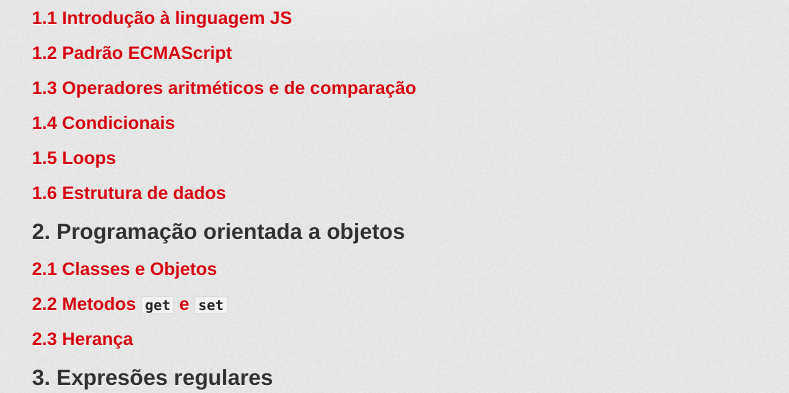
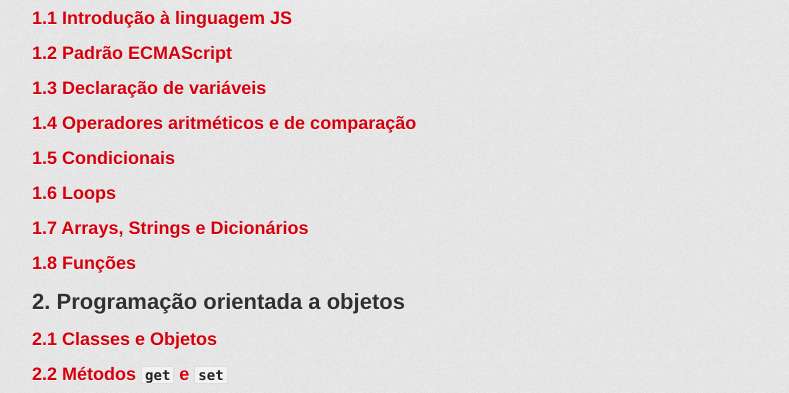
Before and after one commit to WillianWithi/minicursoJS, a plain HTML site: page index.html in a window 1280 px wide. Shown: the part 531-924 px from the top of the page, without its empty margins (298-1087 px from the left). Drawn offline with Linux system fonts and the light colour scheme; a web font is replaced by a local one.

Commit message:
Adicionado mais temas para o minicurso

```diff
--- a/index.html
+++ b/index.html
@@ -46,16 +46,22 @@
 <a id="12-padrão-ecmascript" class="anchor" href="#12-padr%C3%A3o-ecmascript" aria-hidden="true"><span aria-hidden="true" class="octicon octicon-link"></span></a>1.2 Padrão ECMAScript</h3>
 
 <h3>
-<a id="13-operadores-aritméticos-e-de-comparação" class="anchor" href="#13-operadores-aritm%C3%A9ticos-e-de-compara%C3%A7%C3%A3o" aria-hidden="true"><span aria-hidden="true" class="octicon octicon-link"></span></a>1.3 Operadores aritméticos e de comparação</h3>
+<a id="13-operadores-aritméticos-e-de-comparação" class="anchor" href="#13-operadores-aritm%C3%A9ticos-e-de-compara%C3%A7%C3%A3o" aria-hidden="true"><span aria-hidden="true" class="octicon octicon-link"></span></a>1.3 Declaração de variáveis</h3>
 
 <h3>
-<a id="14-condicionais" class="anchor" href="#14-condicionais" aria-hidden="true"><span aria-hidden="true" class="octicon octicon-link"></span></a>1.4 Condicionais</h3>
+<a id="13-operadores-aritméticos-e-de-comparação" class="anchor" href="#13-operadores-aritm%C3%A9ticos-e-de-compara%C3%A7%C3%A3o" aria-hidden="true"><span aria-hidden="true" class="octicon octicon-link"></span></a>1.4 Operadores aritméticos e de comparação</h3>
 
 <h3>
-<a id="15-loops" class="anchor" href="#15-loops" aria-hidden="true"><span aria-hidden="true" class="octicon octicon-link"></span></a>1.5 Loops</h3>
+<a id="14-condicionais" class="anchor" href="#14-condicionais" aria-hidden="true"><span aria-hidden="true" class="octicon octicon-link"></span></a>1.5 Condicionais</h3>
 
 <h3>
-<a id="16-estrutura-de-dados" class="anchor" href="#16-estrutura-de-dados" aria-hidden="true"><span aria-hidden="true" class="octicon octicon-link"></span></a>1.6 Estrutura de dados</h3>
+<a id="15-loops" class="anchor" href="#15-loops" aria-hidden="true"><span aria-hidden="true" class="octicon octicon-link"></span></a>1.6 Loops</h3>
+
+<h3>
+<a id="16-estrutura-de-dados" class="anchor" href="#16-estrutura-de-dados" aria-hidden="true"><span aria-hidden="true" class="octicon octicon-link"></span></a>1.7 Arrays, Strings e Dicionários</h3>
+
+<h3>
+<a id="16-estrutura-de-dados" class="anchor" href="#16-estrutura-de-dados" aria-hidden="true"><span aria-hidden="true" class="octicon octicon-link"></span></a>1.8 Funções</h3>
 
 <h2>
 <a id="2-programação-orientada-a-objetos" class="anchor" href="#2-programa%C3%A7%C3%A3o-orientada-a-objetos" aria-hidden="true"><span aria-hidden="true" class="octicon octicon-link"></span></a>2. Programação orientada a objetos</h2>
@@ -64,7 +70,7 @@
 <a id="21-classes-e-objetos" class="anchor" href="#21-classes-e-objetos" aria-hidden="true"><span aria-hidden="true" class="octicon octicon-link"></span></a>2.1 Classes e Objetos</h3>
 
 <h3>
-<a id="22-metodos-get-e-set" class="anchor" href="#22-metodos-get-e-set" aria-hidden="true"><span aria-hidden="true" class="octicon octicon-link"></span></a>2.2 Metodos <code>get</code> e <code>set</code>
+<a id="22-metodos-get-e-set" class="anchor" href="#22-metodos-get-e-set" aria-hidden="true"><span aria-hidden="true" class="octicon octicon-link"></span></a>2.2 Métodos <code>get</code> e <code>set</code>
 </h3>
 
 <h3>
@@ -77,7 +83,7 @@
 <a id="4-programação-funcional" class="anchor" href="#4-programa%C3%A7%C3%A3o-funcional" aria-hidden="true"><span aria-hidden="true" class="octicon octicon-link"></span></a>4. Programação funcional</h2>
 
 <h3>
-<a id="41-lamdas" class="anchor" href="#41-lamdas" aria-hidden="true"><span aria-hidden="true" class="octicon octicon-link"></span></a>4.1 Lamdas</h3>
+<a id="41-lamdas" class="anchor" href="#41-lamdas" aria-hidden="true"><span aria-hidden="true" class="octicon octicon-link"></span></a>4.1 Lambdas</h3>
 
 <h3>
 <a id="42-funções" class="anchor" href="#42-fun%C3%A7%C3%B5es" aria-hidden="true"><span aria-hidden="true" class="octicon octicon-link"></span></a>4.2 Funções</h3>
```
